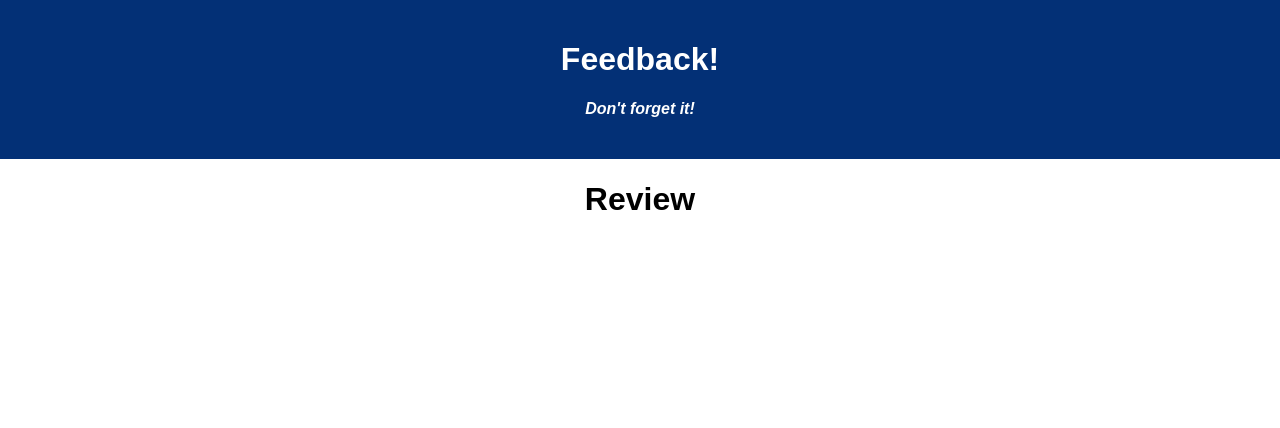
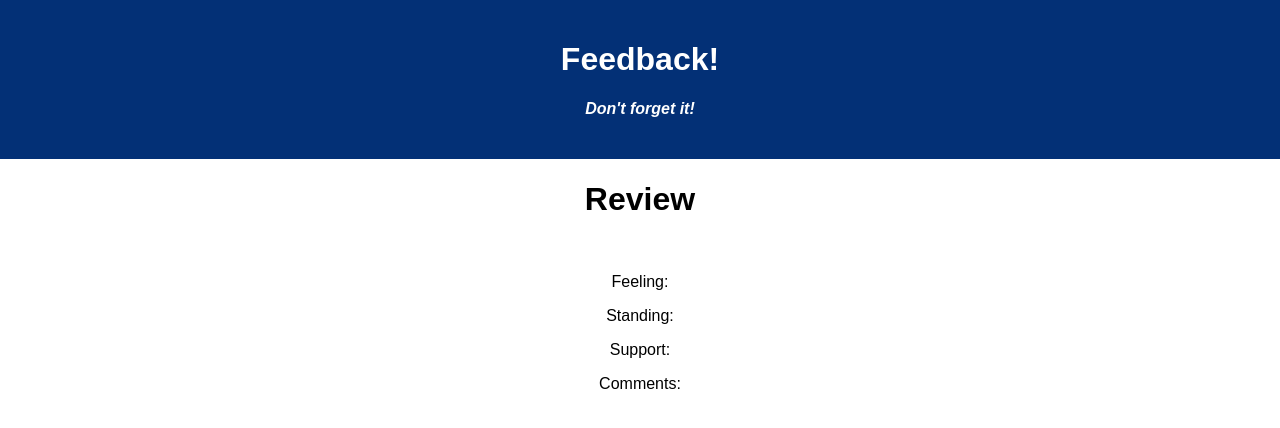
Before and after one commit to brendanhigginbottom/weekend-redux-feedback-loop, a React (Create React App) app: page /#/review in a window 1280 px wide. Shown: the top 428 px of the page. Built offline with nearby package versions, Linux system fonts and the light colour scheme.

Commit message:
added redux selectors and baseline layout

```diff
--- a/src/components/Loop/Review.jsx
+++ b/src/components/Loop/Review.jsx
@@ -1,10 +1,22 @@
-
+import { useSelector } from 'react-redux';
+import { useHistory } from 'react-router-dom';
 
 function Review() {
+    const feeling = useSelector(store => store.feelingValue);
+    const understanding = useSelector(store => store.understandingValue);
+    const support = useSelector(store => store.supportValue);
+    const comments = useSelector(store => store.commentsValue);
 
     return (
         <>
             <h1>Review</h1>
+            <br />
+            <div>
+                <p>Feeling: {feeling}</p>
+                <p>Standing: {understanding}</p>
+                <p>Support: {support}</p>
+                <p>Comments: {comments}</p>
+            </div>
         </>
     );
 }
```
